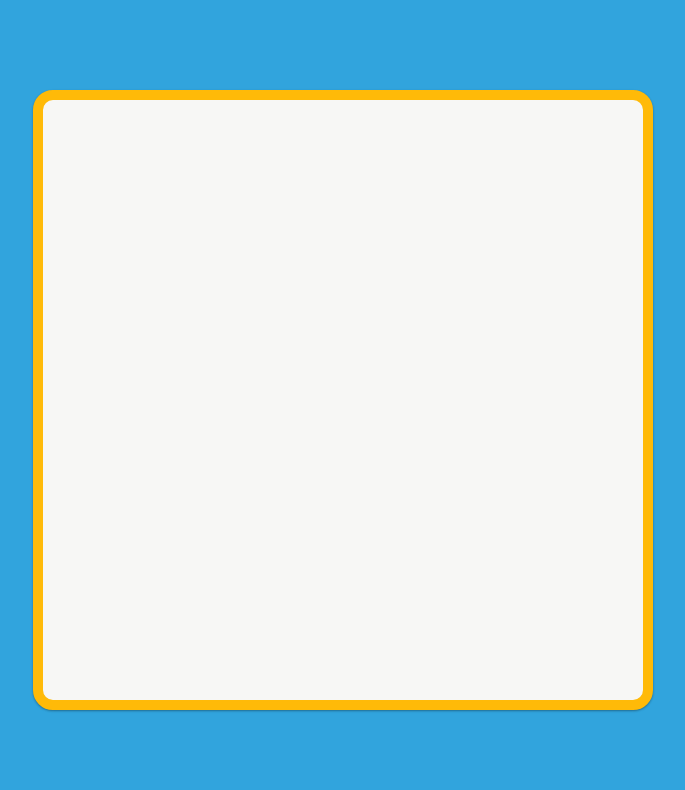
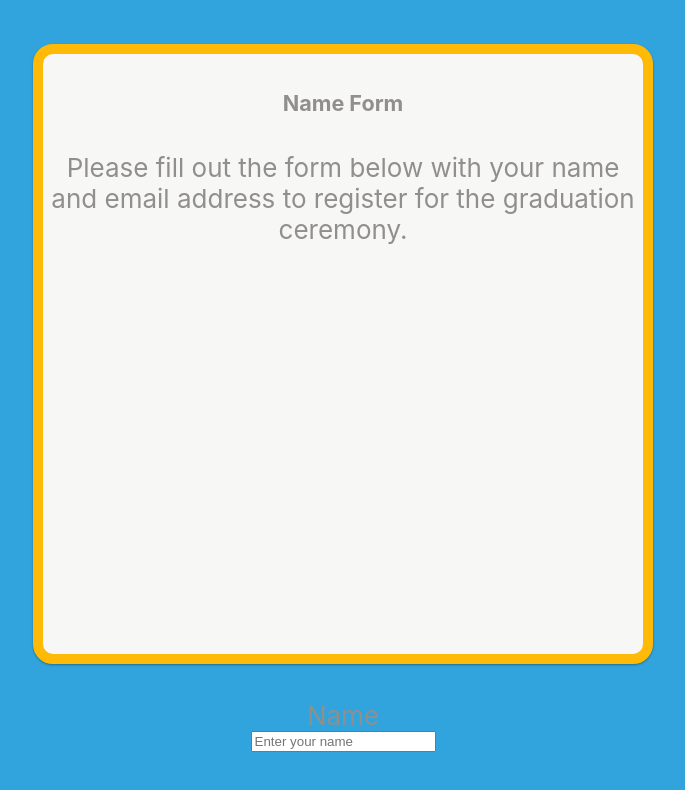
Before and after one commit to veepgoose/SOCGraduationApp, a React (Create React App) app in the folder graduationapp/: page / in a window 1280 px wide. Shown: the top 790 px of the page, without its empty margins (297-982 px from the left). Built offline with nearby package versions, Linux system fonts and the light colour scheme.

Commit message:
Name form cocomponent created and styled

```diff
--- a/graduationapp/src/App.css
+++ b/graduationapp/src/App.css
@@ -2,16 +2,8 @@
   text-align: center;
 }
 
-.App-logo {
-  height: 40vmin;
-  pointer-events: none;
-}
 
-@media (prefers-reduced-motion: no-preference) {
-  .App-logo {
-    animation: App-logo-spin infinite 20s linear;
-  }
-}
+
 
 .App-header {
   background-color: #31A4DD;
@@ -21,18 +13,5 @@
   align-items: center;
   justify-content: center;
   font-size: calc(10px + 2vmin);
-  color: white;
+  color: #918F8B;
 }
-
-.App-link {
-  color: #61dafb;
-}
-
-@keyframes App-logo-spin {
-  from {
-    transform: rotate(0deg);
-  }
-  to {
-    transform: rotate(360deg);
-  }
-}
--- a/graduationapp/src/App.js
+++ b/graduationapp/src/App.js
@@ -1,12 +1,12 @@
 import logo from './logo.svg';
 import './App.css';
-import Cards from './Components/Cards/Cards';
+import NameForm from './Components/Forms/NameForm';
 
 function App() {
   return (
     <div className="App">
       <header className="App-header">
-      <Cards />
+      <NameForm />
 
 
       </header>
--- /dev/null
+++ b/graduationapp/src/Components/Forms/Forms.css
@@ -0,0 +1,12 @@
+
+.Name-form {
+    display: flex;
+    flex-direction: column;
+    justify-content: center;
+    align-items: center;
+    margin-top: 20px;
+    margin-bottom: 20px;
+
+}
+
+.Title {}
--- a/graduationapp/src/Components/Forms/NameForm.js
+++ b/graduationapp/src/Components/Forms/NameForm.js
@@ -1,12 +1,27 @@
 import React from 'react';
+import './Forms.css';
 import Cards from '../Cards/Cards';
 
 function NameForm(props) {
-    return (
-        <div>
-            <Cards title="Name Form" text="This is the Name Form" />
-            <form>
-                <div className="form-group">
-                    <label htmlFor="name">Name</label>
-                    <input type="text" className="form-control" id="name" aria-describedby="nameHelp" placeholder="Enter name" />
-                    <small id="nameHelp" className="form-
+  return (
+    <div>
+      <Cards
+        title="Name Form"
+        text="Please fill out the form below with your name and email address to register for the graduation ceremony."
+      />
+      <form>
+        <div className="Name-form">
+          <label className="" >Name</label>
+          <input
+            type="text"
+            className="form-control"
+            id="name"
+            placeholder="Enter your name"
+          />
+        </div>
+      </form>
+    </div>
+  );
+}
+
+export default NameForm;
```
